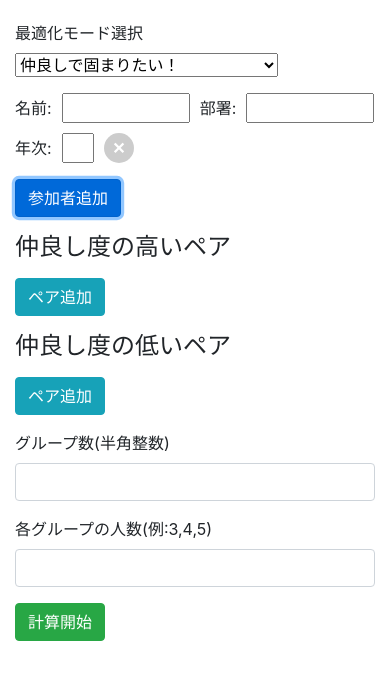
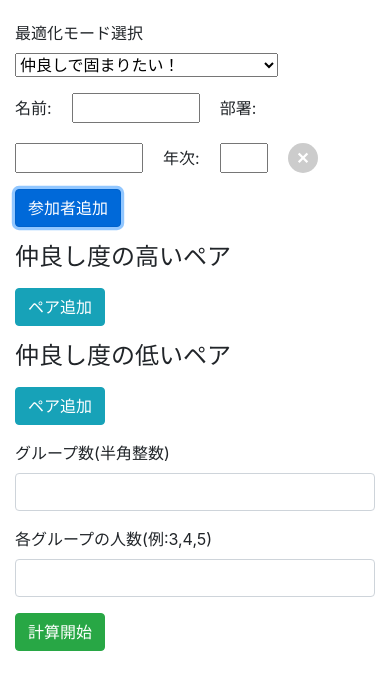
Before and after one commit to m78hayata/seat_optimization_js, a plain HTML site: page index.html in a window 390 px wide. Both pictures are taken after a click on the button "参加者追加". Shown: the part 195-878 px from the top of the page. Drawn offline with nearby package versions, Linux system fonts and the light colour scheme.

Commit message:
responsive settings

```diff
--- a/index.html
+++ b/index.html
@@ -11,7 +11,7 @@
         .input-group, .pair-group {
             display: flex;
             align-items: center;
-            gap: 10px; /* 要素間の間隔 */
+            gap: 20px; /* 要素間の間隔 */
         }
 
         /* 入力欄の幅設定 */
@@ -26,7 +26,7 @@
         }
 
         .input-group input[type="number"][name^="career"] {
-            width: 32px; /* 年次は2文字分 */
+            width: 48px; /* 年次は3文字分 */
         }
 
         /* 削除ボタンのスタイル設定 */
```
